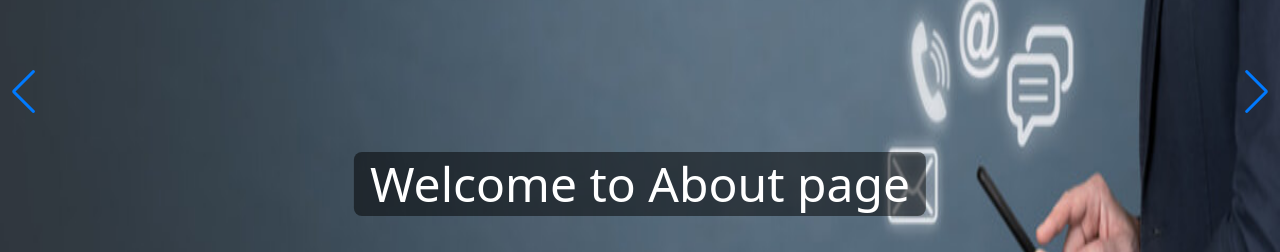
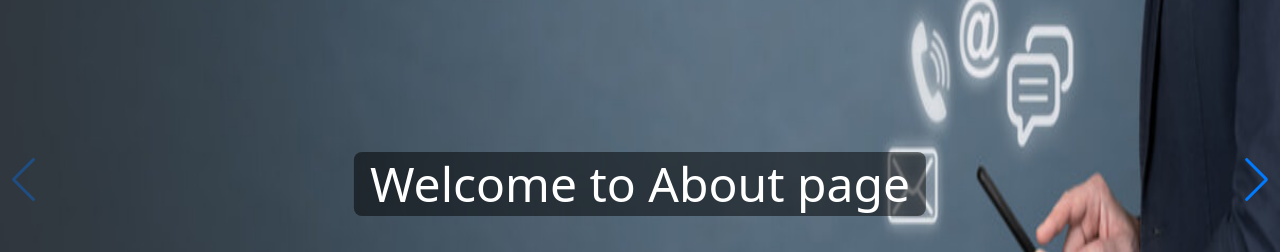
Before and after one commit to Joseph6655/nextjs-test3, a Next.js app: page /about in a window 1280 px wide. Shown: the part 308-560 px from the top of the page. Built offline with nearby package versions, Linux system fonts and the light colour scheme.

Commit message:
new changes

```diff
--- a/src/comps/Banner.js
+++ b/src/comps/Banner.js
@@ -2,44 +2,23 @@ import React, { useRef } from 'react';
 import { Swiper, SwiperSlide } from 'swiper/react';
 import 'swiper/css';
 import 'swiper/css/bundle';
-import SwiperCore, { Navigation, Pagination } from 'swiper';
-
-SwiperCore.use([Navigation, Pagination]);
+import { Navigation, Pagination, Scrollbar, A11y } from 'swiper/modules';
+import 'swiper/css/navigation';
+import 'swiper/css/pagination';
+import 'swiper/css/scrollbar';
 
 const Banner = ({ images, cardContent, textColor }) => {
   const swiperRef = useRef(null);
 
-  const nextSlide = () => {
-    if (swiperRef.current && swiperRef.current.swiper) {
-      swiperRef.current.swiper.slideNext();
-    }
-  };
-
-  const prevSlide = () => {
-    if (swiperRef.current && swiperRef.current.swiper) {
-      swiperRef.current.swiper.slidePrev();
-    }
-  };
-
   const swiperParams = {
-    loop: true,
-    autoplay: {
-      delay: 3000,
-    },
-    navigation: {
-      nextEl: '.swiper-button-next',
-      prevEl: '.swiper-button-prev',
-    },
-    pagination: {
-      el: '.swiper-pagination',
-      clickable: true,
-      renderBullet: function (index, className) {
-        return `
-          <span class="${className}">
-            <span>${index + 1}</span>
-          </span>`;
-      },
-    },
+    modules: [Navigation, Pagination, Scrollbar, A11y],
+    spaceBetween: 50,
+    slidesPerView: 1, // Set slidesPerView to 1
+    navigation: true,
+    pagination: { clickable: true },
+    scrollbar: { draggable: true },
+    onSwiper: (swiper) => console.log(swiper),
+    onSlideChange: () => console.log('slide change'),
   };
 
   return (
@@ -61,10 +40,6 @@ const Banner = ({ images, cardContent, textColor }) => {
             </SwiperSlide>
           ))}
         </Swiper>
-        <div className="swiper-button-next" onClick={nextSlide}></div>
-        <div className="swiper-button-prev" onClick={prevSlide}></div>
-
-        <div className="swiper-pagination"></div>
       </div>
     </section>
   );
--- a/src/pages/index.js
+++ b/src/pages/index.js
@@ -24,7 +24,8 @@ const HomePage = () => {
       </Head>
 
       <Banner
-        images={['/banner.png', '/banner1.png']}
+
+        images={['/banner.png', '/banner1.png ']}
         cardContent="Welcome to Home page"
       />
       <Form/>
```
